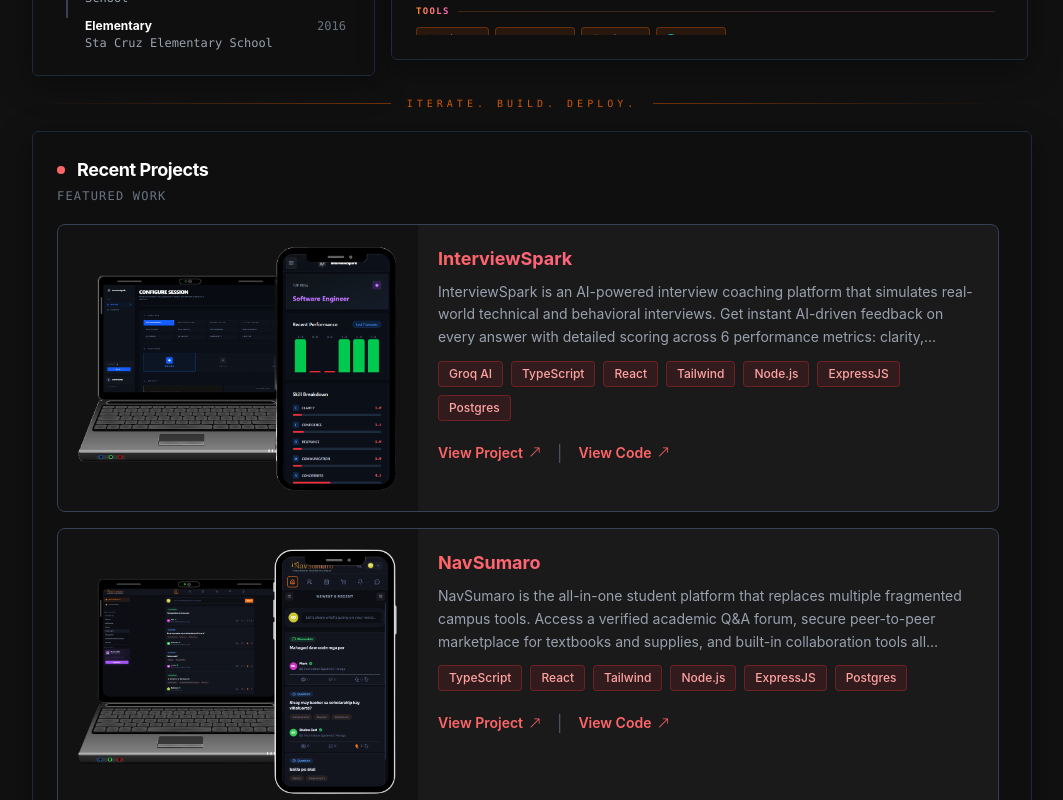
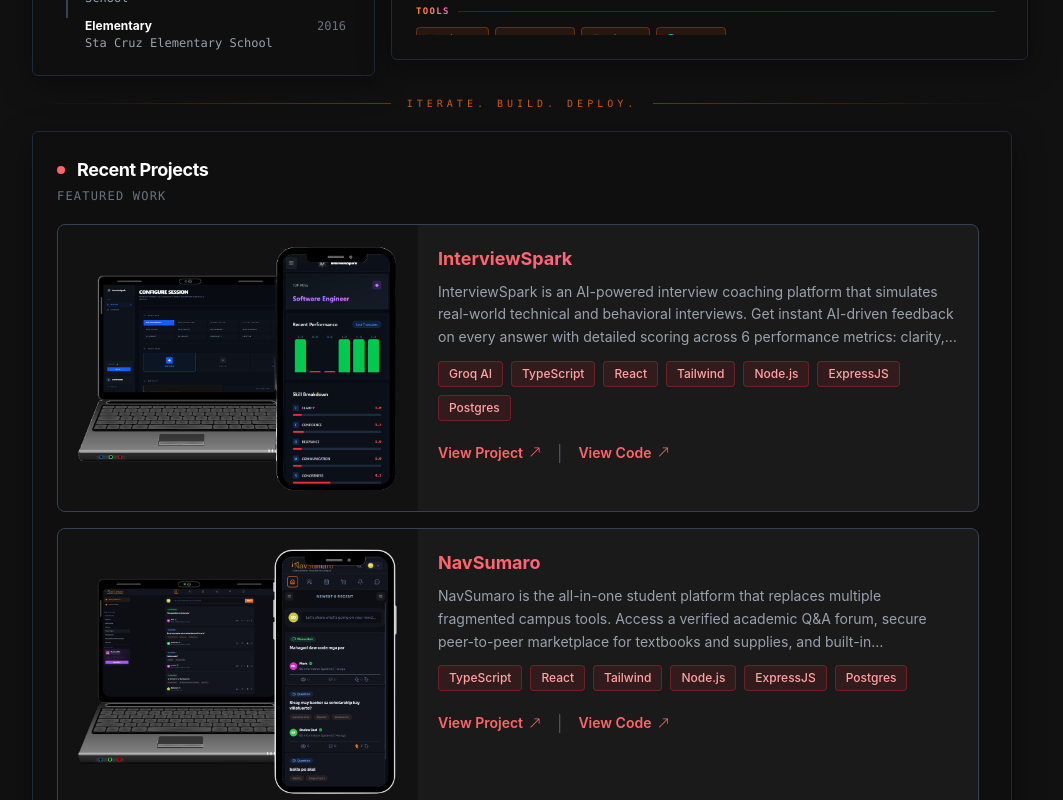
Before and after one commit to ehrvayn/Portfolio, a React (Vite) app: page / in a window 1280 px wide. Shown: the part 1480-2280 px from the top of the page, without its empty margins (118-1181 px from the left). Built offline with nearby package versions, Linux system fonts and the light colour scheme; no server answers; grey boxes are pictures that could not be loaded; what groq-sdk would draw is missing.

Commit message:
Fix: fixed project container being cut on larger screens

```diff
--- a/src/components/Dividers/Container3.jsx
+++ b/src/components/Dividers/Container3.jsx
@@ -3,7 +3,7 @@
 
 function Container3() {
   return (
-    <div className="flex flex-col lg:mr-[-20px] mr-[0px] gap-5">
+    <div className="flex flex-col gap-5">
       <div>
         <RecentProjects />
       </div>
--- a/src/components/containers/RecentProjects.jsx
+++ b/src/components/containers/RecentProjects.jsx
@@ -127,7 +127,6 @@
                 <img
                   src={project.image}
                   alt={project.name}
-                  /* Changed object-cover to object-contain and ensured h-full is consistent */
                   className={`w-full h-full object-contain transition-transform duration-500 ${
                     hoveredIndex === index ? "scale-110" : "scale-100"
                   }`}
```
